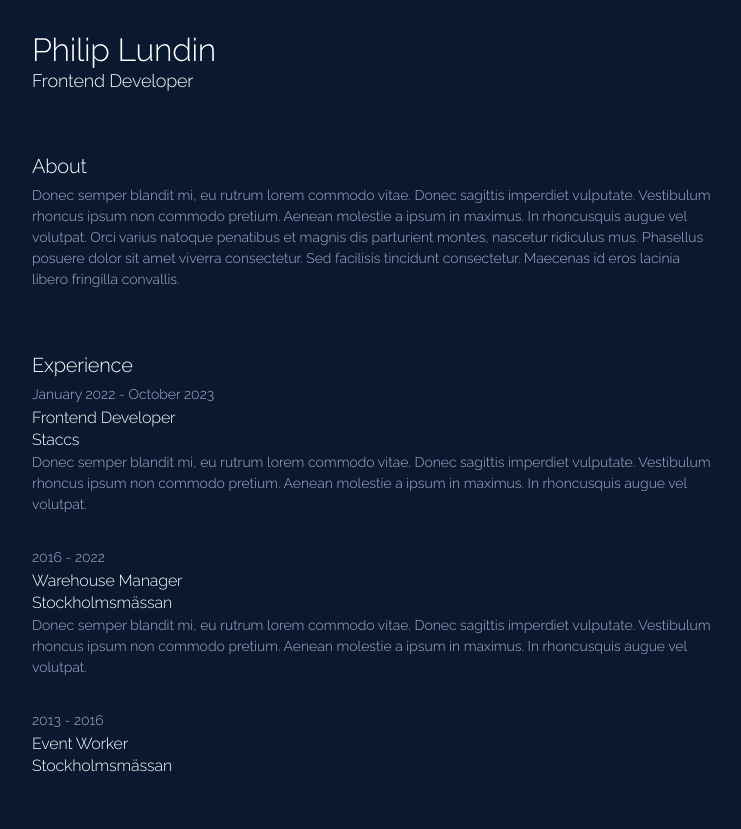
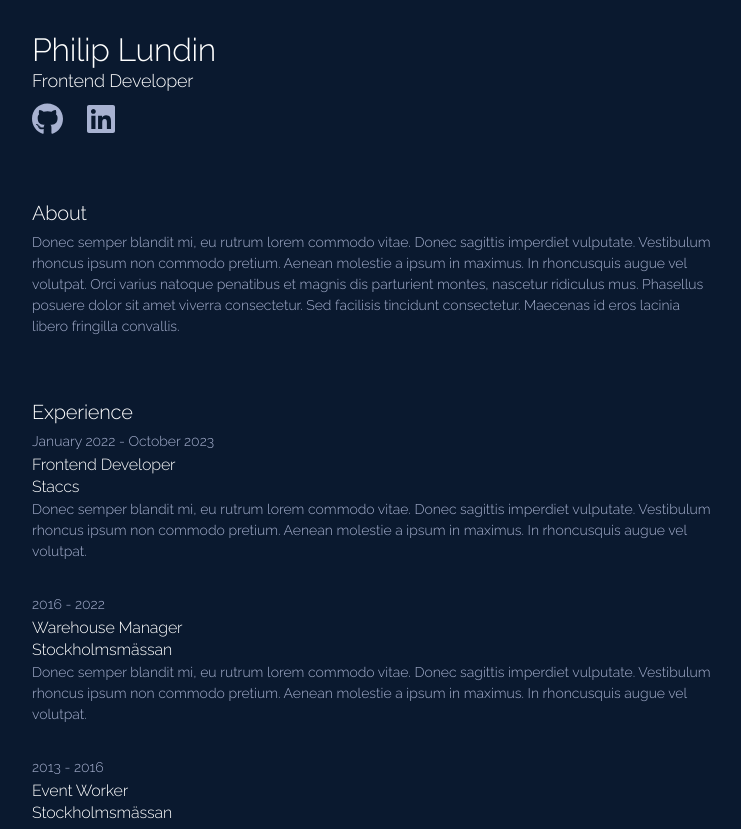
Before and after one commit to philiplundin/portfolio, a Gatsby site: page / in a window 1280 px wide. Shown: the top 829 px of the page, without its empty margins (208-949 px from the left). Built offline with nearby package versions, Linux system fonts and the light colour scheme; Gatsby itself is replaced by a stand-in of ours.

Commit message:
feat: add links

```diff
--- /dev/null
+++ b/src/components/Links/Links.css
@@ -0,0 +1,7 @@
+.links {
+    margin-top: 12px;
+}
+
+.links-row > * {
+    margin-right: 24px;
+}
--- /dev/null
+++ b/src/components/Links/Links.tsx
@@ -0,0 +1,20 @@
+import * as React from "react";
+import './Links.css';
+import { FontAwesomeIcon } from '@fortawesome/react-fontawesome'
+import { faGithub, faLinkedin } from "@fortawesome/free-brands-svg-icons";
+
+const Links: React.FC = () => {
+    return (
+        <section className='links'>
+            <ul>
+                <li className='links-row'>
+                    <a href="https://github.com/philiplundin" target="_blank"><FontAwesomeIcon icon={faGithub} size="2x" /></a>
+                    <a href="https://www.linkedin.com/in/philip-lundin-977ab6222/" target="_blank"><FontAwesomeIcon icon={faLinkedin} size="2x" /></a>
+                </li>
+            </ul>
+
+        </section>
+    );
+};
+
+export default Links;
--- a/src/components/layout.css
+++ b/src/components/layout.css
@@ -5,7 +5,7 @@
   --bg-color: #0A192F;
   --color-heading: #ffffff;
   --color-text: #A8B2D1;
-  --color-primary: #7026b9;
+  /* --color-primary: #7026b9; */
   --color-code-bg: #fff4db;
   --color-code: #8a6534;
   --font-sans: 'Raleway', sans-serif;
--- a/src/components/layout.tsx
+++ b/src/components/layout.tsx
@@ -28,7 +28,7 @@ const Layout: React.FC<LayoutProps> = ({ children }) => {
         >
           © {new Date().getFullYear()} &middot; Built with
           {` `}
-          <a href="https://www.gatsbyjs.com">Gatsby</a>
+          <a href="https://www.gatsbyjs.com" style={{ color: "#7026b9" }}>Gatsby</a>
         </footer>
       </div>
     </>
--- a/src/pages/index.tsx
+++ b/src/pages/index.tsx
@@ -6,10 +6,12 @@ import About from "../components/About/About"
 import Experience from "../components/Experience/Experience"
 import Education from "../components/Education/Education"
 import Skills from "../components/Skills/Skills"
+import Links from "../components/Links/Links"
 
 const IndexPage = () => (
   <Layout>
     <Title/>
+    <Links />
     <About />
     <Experience />
     <Education />
```
